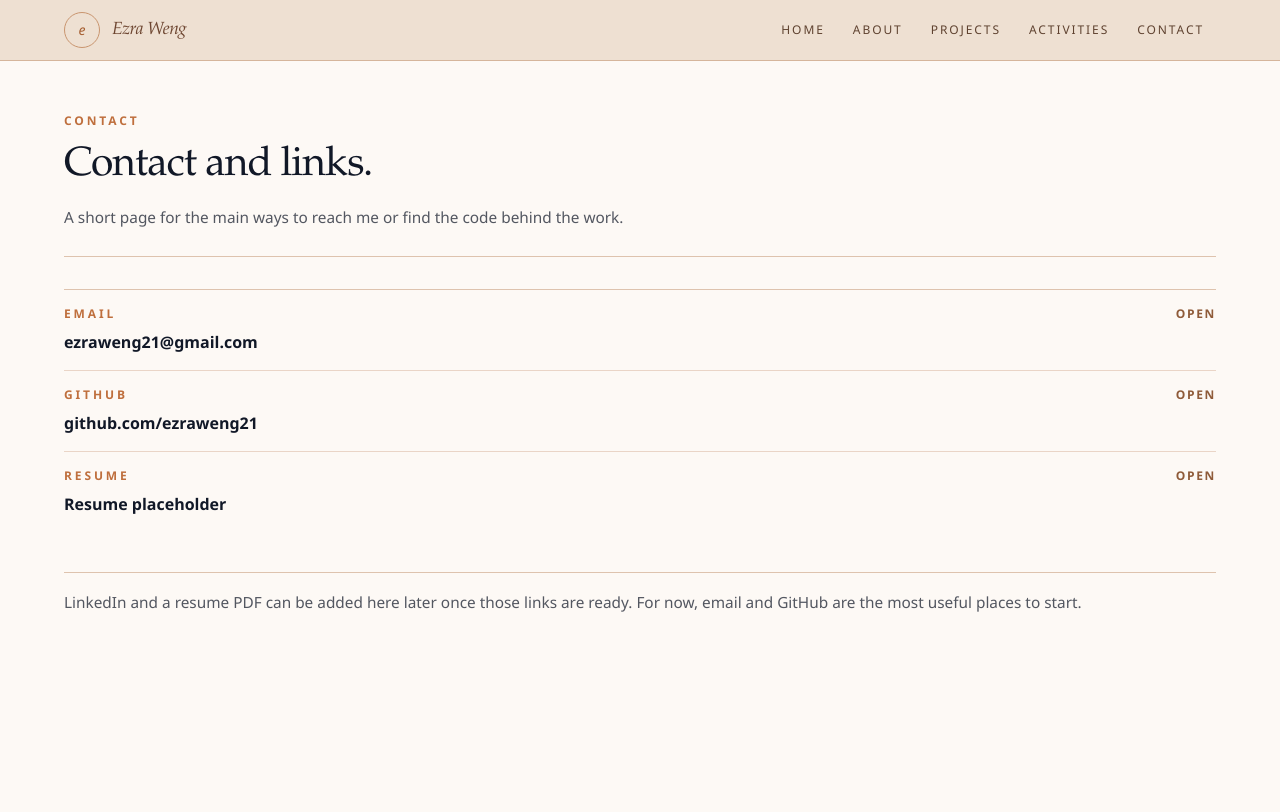
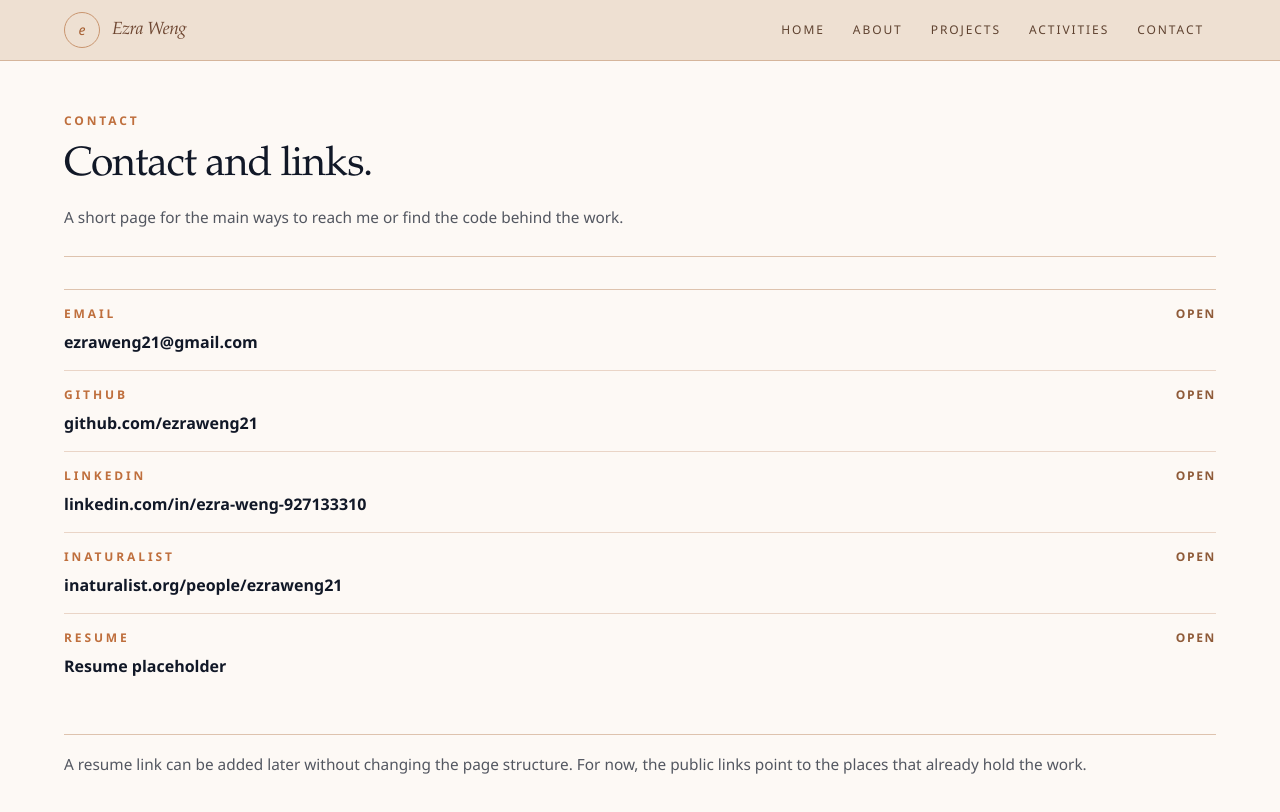
Before and after one commit to ezraweng21/ezraweng21.github.io, a Next.js app: page /contact in a window 1280 px wide. Shown: the top 812 px of the page. Built offline with nearby package versions, Linux system fonts and the light colour scheme.

Commit message:
add real project and contact links across site to repo and deployments

```diff
--- a/app/contact/page.tsx
+++ b/app/contact/page.tsx
@@ -12,6 +12,16 @@ const contactLinks = [
     label: "GitHub",
     value: "github.com/ezraweng21",
     href: "https://github.com/ezraweng21",
+  },
+  {
+    label: "LinkedIn",
+    value: "linkedin.com/in/ezra-weng-927133310",
+    href: "https://www.linkedin.com/in/ezra-weng-927133310",
+  },
+  {
+    label: "iNaturalist",
+    value: "inaturalist.org/people/ezraweng21",
+    href: "https://www.inaturalist.org/people/ezraweng21",
   },
   { label: "Resume", value: "Resume placeholder", href: "#" },
 ];
@@ -45,8 +55,9 @@ export default function ContactPage() {
 
       <div className="page-rule mt-10">
         <p className="page-copy">
-          LinkedIn and a resume PDF can be added here later once those links are
-          ready. For now, email and GitHub are the most useful places to start.
+          A resume link can be added later without changing the page structure.
+          For now, the public links point to the places that already hold the
+          work.
         </p>
       </div>
     </SectionWrapper>
```
Also changed, not shown: data/projects.ts (+13 -1 lines).
